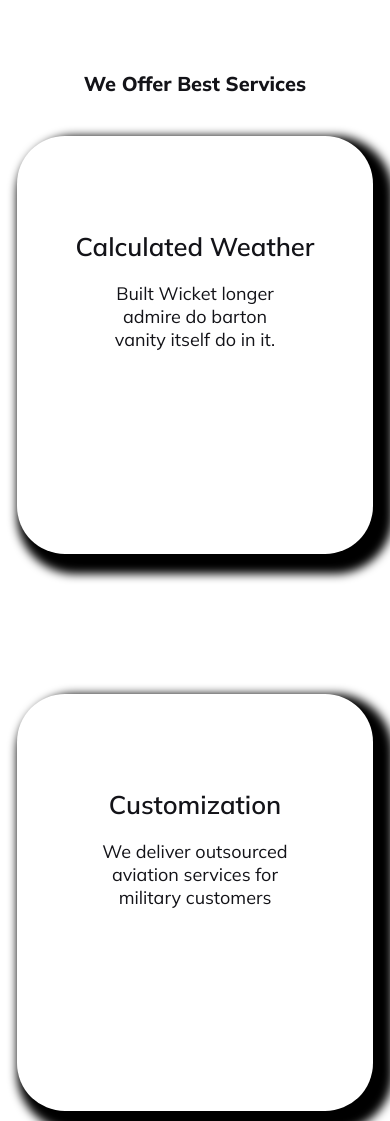
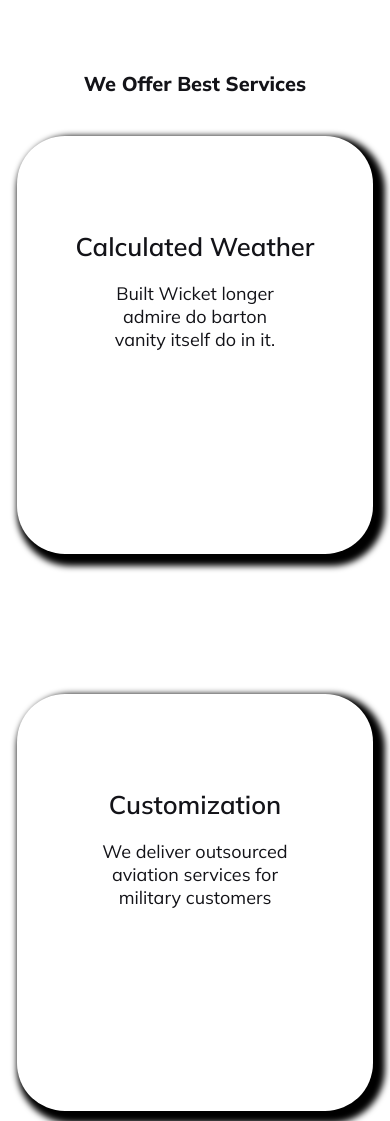
Before and after one commit to mhshihab2604/Happy-Vacation, a plain HTML site: page index.html in a window 390 px wide. Shown: the part 680-1801 px from the top of the page. Drawn offline with Linux system fonts and the light colour scheme.

Commit message:
checking everyting and responsive complete

```diff
--- a/style.css
+++ b/style.css
@@ -113,6 +113,8 @@ nav a:hover{
     margin-top: 50px;
 }
 /* main section styles */
+
+/* bonus section styles start */
 .service-tittle{
     color: #131318;
     text-align: center;
@@ -146,9 +148,11 @@ nav a:hover{
     height: 417.658px;
     border-radius: 47.884px;
     background: white;
-    box-shadow: 10px 10px 10px 10px;
+    box-shadow: 06px 06px 06px 06px;
     margin-top: 40px;
 }
+/* bonus section styles end */
+
 .popular-tour-section{
     display: flex;
     justify-content: center;
```
Also changed, not shown: index.html (+2 -0 lines).
